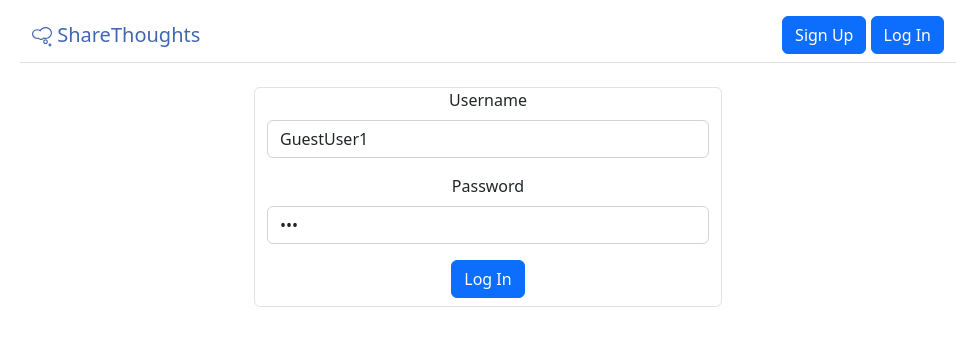
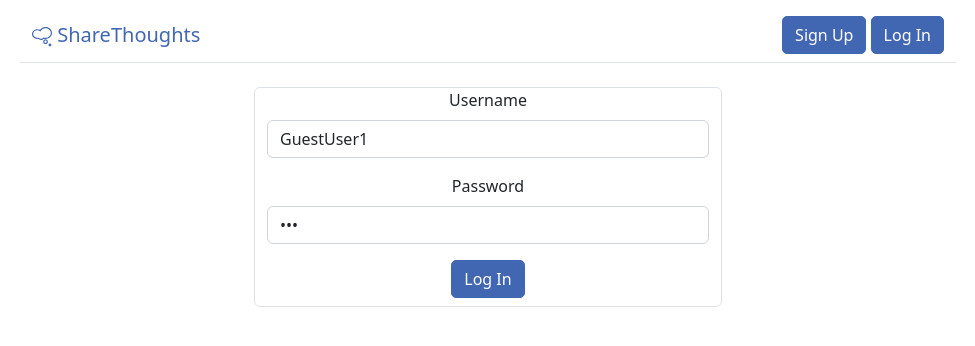
Before and after one commit to kpgh46/twttrClone, a React (Create React App) app in the folder frontend/: page /login in a window 1280 px wide. Shown: the top 346 px of the page, without its empty margins (152-1127 px from the left). Built offline with nearby package versions, Linux system fonts and the light colour scheme.

Commit message:
updated button colors for log in and sign in

```diff
--- a/frontend/src/components/Navbar.js
+++ b/frontend/src/components/Navbar.js
@@ -28,10 +28,26 @@ const NavigationBar = () => {
 				<Navbar.Text>
 					{!loggedInUser && (
 						<div>
-							<Button style={{ color: "white" }} href="/signup">
+							<Button
+								style={{
+									backgroundColor: "rgb(66 103 178)",
+									color: "white",
+									border: "1px solid rgb(66 103 178)",
+									borderRadius: "5px",
+								}}
+								href="/signup"
+							>
 								Sign Up
 							</Button>{" "}
-							<Button style={{ color: "white" }} href="/login">
+							<Button
+								style={{
+									backgroundColor: "rgb(66 103 178)",
+									color: "white",
+									border: "1px solid rgb(66 103 178)",
+									borderRadius: "5px",
+								}}
+								href="/login"
+							>
 								Log In
 							</Button>{" "}
 						</div>
--- a/frontend/src/pages/LogIn.js
+++ b/frontend/src/pages/LogIn.js
@@ -77,7 +77,16 @@ const LogIn = () => {
 					></input>
 				</div>
 
-				<button type="submit" class="btn btn-primary mb-2">
+				<button
+					type="submit"
+					class="btn btn-primary mb-2"
+					style={{
+						backgroundColor: "rgb(66 103 178)",
+						color: "white",
+						border: "1px solid rgb(66 103 178)",
+						borderRadius: "5px",
+					}}
+				>
 					Log In
 				</button>
 				{error && <div style={{ color: "red" }}>{error}</div>}
--- a/frontend/src/pages/SignUp.js
+++ b/frontend/src/pages/SignUp.js
@@ -90,7 +90,16 @@ const SignUp = () => {
 					></input>
 				</div>
 
-				<button type="submit" class="btn btn-primary mb-2">
+				<button
+					type="submit"
+					class="btn btn-primary mb-2"
+					style={{
+						backgroundColor: "rgb(66 103 178)",
+						color: "white",
+						border: "1px solid rgb(66 103 178)",
+						borderRadius: "5px",
+					}}
+				>
 					Submit
 				</button>
 				{error && <div style={{ color: "red" }}>{error.error}</div>}
```
